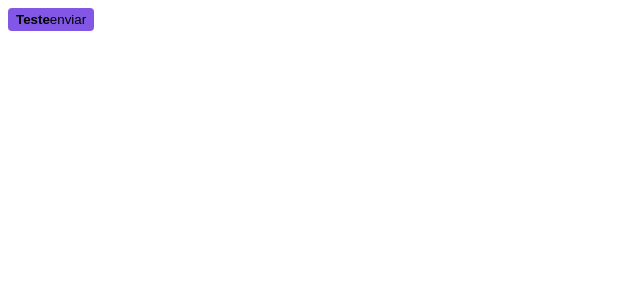
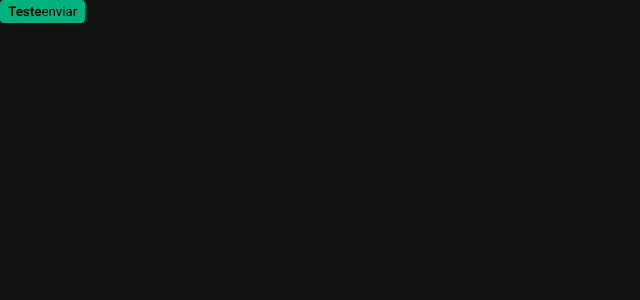
Before and after one commit to feh-franc0/Fundamentos-do-Next.js, a Next.js app: page / in a window 1280 px wide. Shown: the top 300 px of the page, without its empty margins (0-640 px from the left). Built offline with nearby package versions, Linux system fonts and the light colour scheme.

Commit message:
Estilos globais

```diff
--- a/src/pages/_app.tsx
+++ b/src/pages/_app.tsx
@@ -1,4 +1,7 @@
+import { globalStyles } from '@/styles/global'
 import type { AppProps } from 'next/app'
+
+globalStyles()
 
 export default function App({ Component, pageProps }: AppProps) {
   return <Component {...pageProps} />
--- a/src/pages/index.tsx
+++ b/src/pages/index.tsx
@@ -1,7 +1,7 @@
 import { styled } from "@/styles"
 
 const Button = styled('button', {
-  backgroundColor: '$rocketseat',
+  backgroundColor: '$green300',
   borderRadius: 4,
   border: 0,
   padding: '4px 8px',
--- /dev/null
+++ b/src/styles/global.ts
@@ -0,0 +1,19 @@
+import { globalCss } from ".";
+
+export const globalStyles = globalCss({
+  '*': {
+    margin: 0,
+    padding: 0,
+  },
+
+  body: {
+    backgroundColor: '$gray900',
+    color: '$gray100',
+    '-webkit-font-smoothing': 'antialiased',
+  },
+
+  'body, input, textarea, button': {
+    fontFamily: 'Roboto',
+    fontWeight: 400,
+  }
+})
--- a/src/styles/index.ts
+++ b/src/styles/index.ts
@@ -12,7 +12,15 @@
 } = createStitches({
   theme: {
     colors: {
-      rocketseat: '#8257e6'
+      white: '#FFF',
+
+      gray900: '#121214',
+      gray800: '#202024',
+      gray300: '#c4c4cc',
+      gray100: '#e1e1e6',
+
+      green500: '#00875f',
+      green300: '#00b37e',
     },
   }
 })
```
